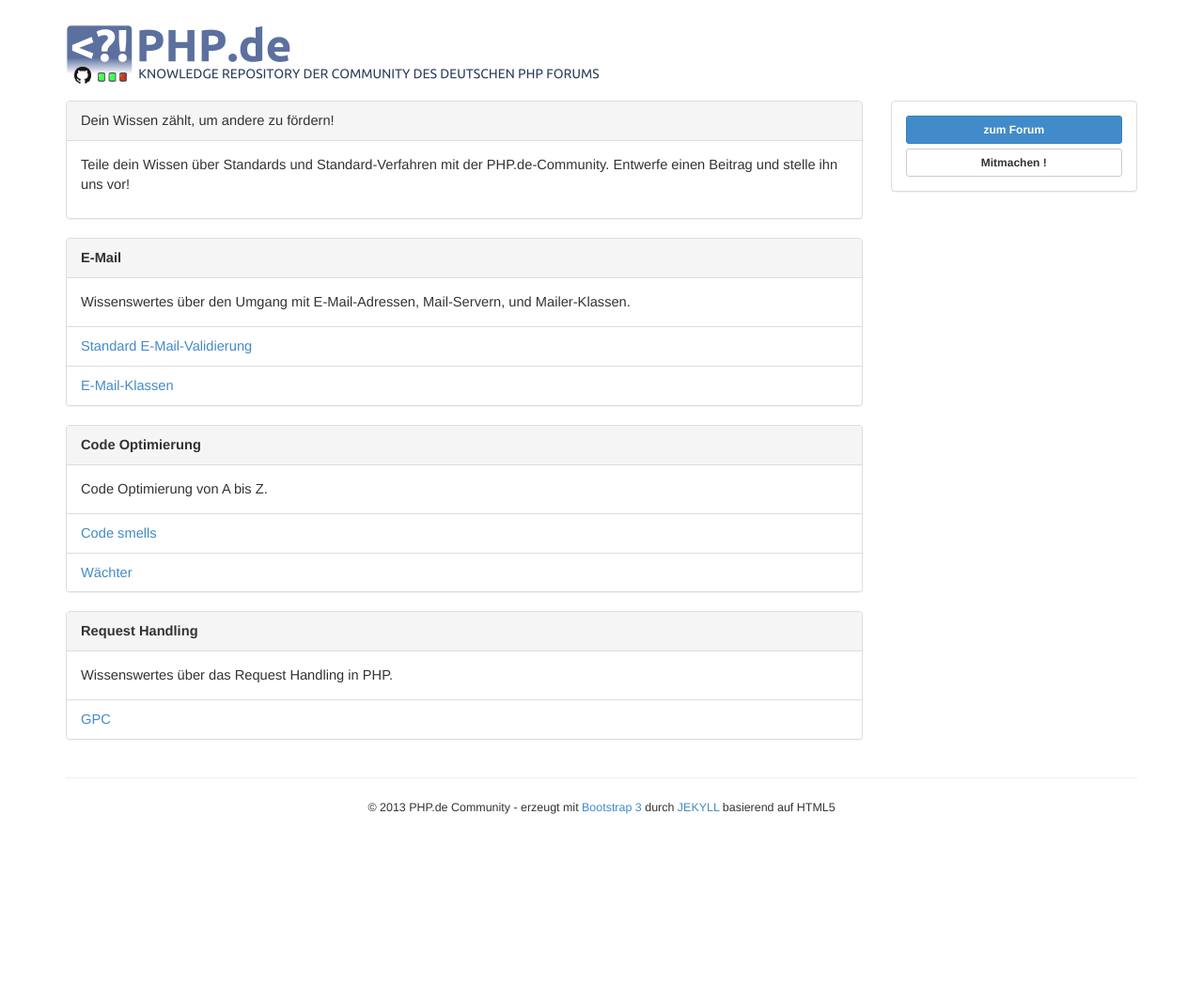
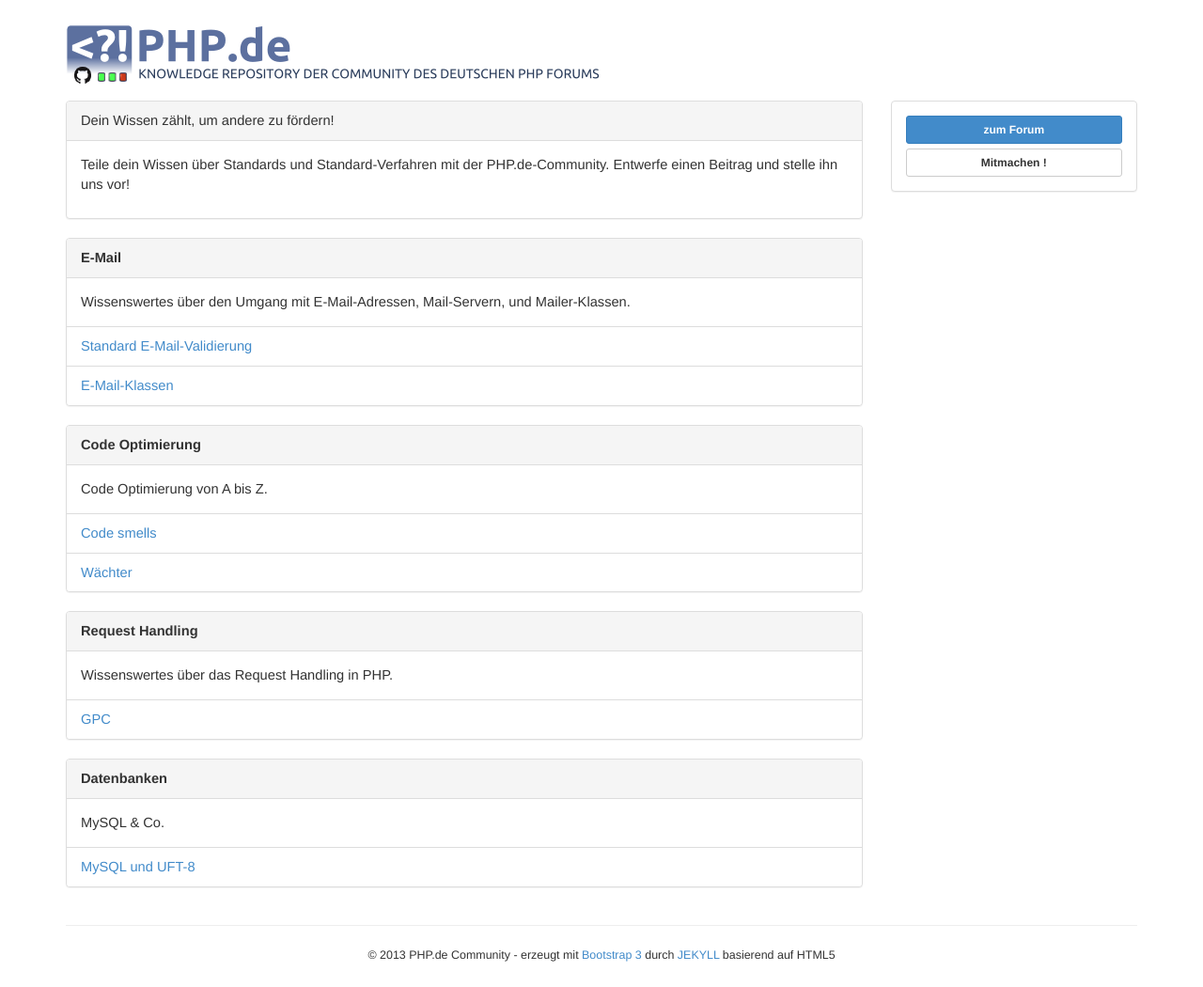
Before and after one commit to php-de/php-de.github.io, a Jekyll site: the page built from index.md, in a window 1280 px wide. Shown: the whole page at 94% size. Built offline with Jekyll 4.4.1, drawn with Linux system fonts in a browser that asks for light colours; before the commit the page ends 900 px from its top, so only the background shows below that.

Commit message:
main menu - database extened

```diff
--- a/index.md
+++ b/index.md
@@ -37,4 +37,13 @@ pageSections:
             -   name: "GPC"
                 url: /request-handling/gpc.html
 
+    -   name: "Datenbanken"
+
+        desc: "MySQL & Co."
+
+        entrys:
+
+            -   name: "MySQL und UFT-8"
+                url: /database/mysql-and-utf8.html
+
 ---
```
